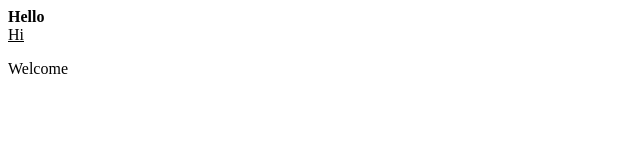
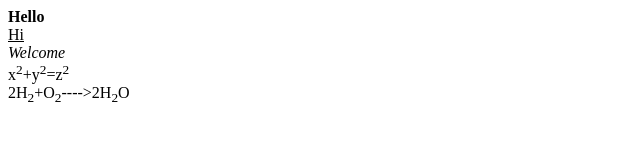
Before and after one commit to iamneo-production/ffdbffdddafadaeccdffeecabfeedab, a website: page public/index.html in a window 1280 px wide. Shown: the whole page, without its empty margins (0-640 px from the left). Drawn offline with Linux system fonts and the light colour scheme.

Commit message:
Backup Commit

```diff
--- a/public/index.html
+++ b/public/index.html
@@ -1,9 +1,12 @@
 <html>
 <head>
     <b>Hello</b><br>
-    <head/>
+</head>
 <body>
     <u>Hi</u><br>
-    <p>Welcome</p><br>
+    <i>Welcome</i><br>
+    x<sup>2</sup>+y<sup>2</sup>=z<sup>2</sup><br>
+    2H<sub>2</sub>+O<sub>2</sub>---->2H<sub>2</sub>O
 
 </body>
+</html>
```
